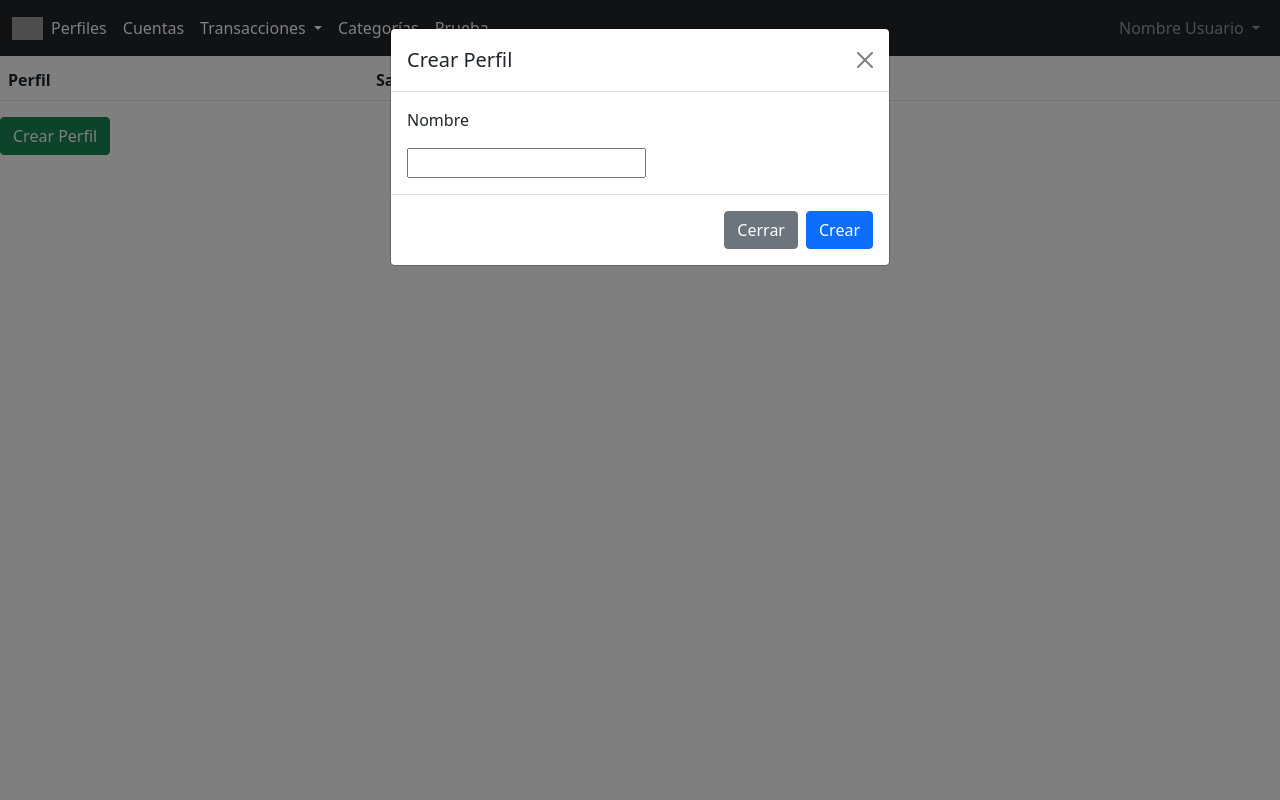
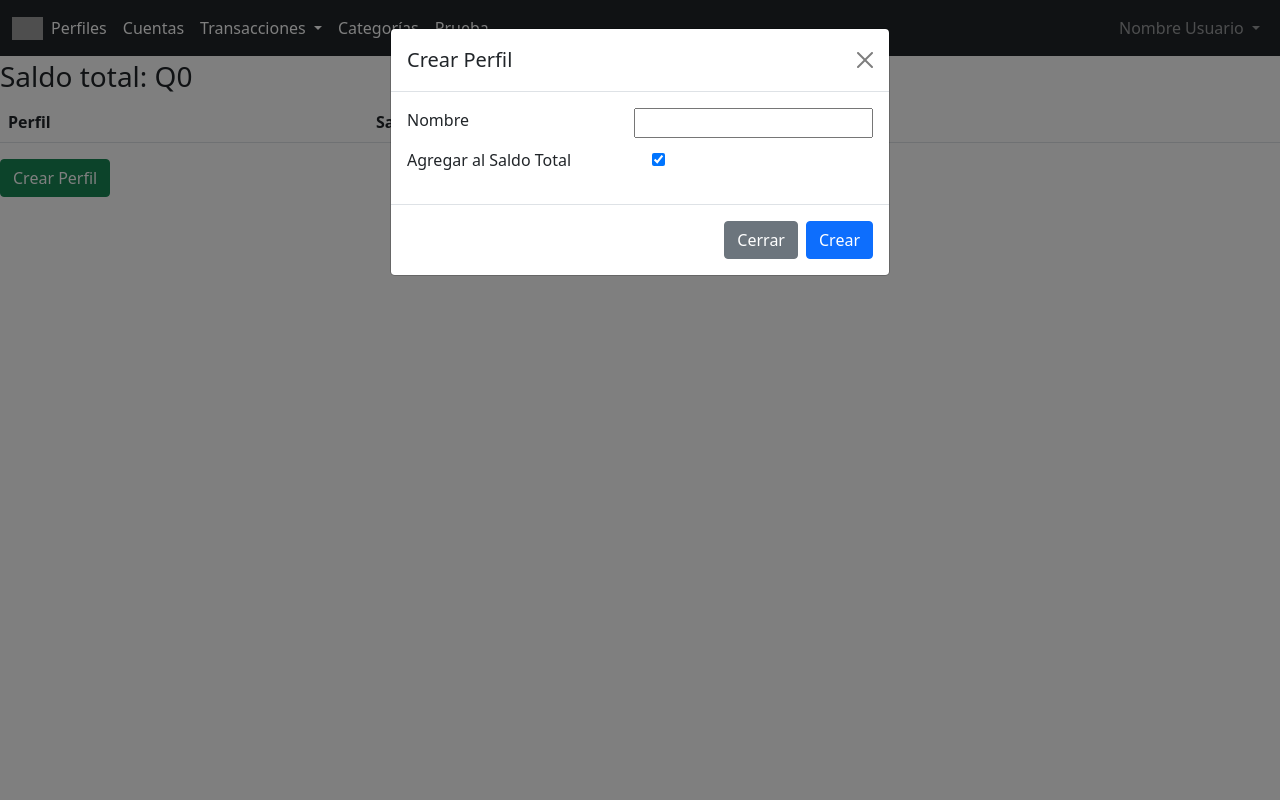
Before and after one commit to wachaleta/FinanzaVirtual, a Django app: page /perfiles/ in a window 1280 px wide, after a click on "Crear Perfil". Run offline with Django 4.2, Linux system fonts and the light colour scheme; the visitor is signed in with stand-in values (Sample User, id 1); data that the repository does not hold is empty; some libraries are stand-ins or nearby versions; grey boxes are pictures that could not be loaded.

Commit message:
Feat: Saldo total de los perfiles seleccionados

```diff
--- a/FinanzaVirtual/urls.py
+++ b/FinanzaVirtual/urls.py
@@ -22,6 +22,7 @@ from MiBancoVirtual.viewsets import *
 router = routers.DefaultRouter()
 router.register(r"perfil", PerfilViewSet, basename="perfil")
 router.register(r"perfil-por-id", PerfilPorIdViewSet, basename="perfil-por-id")
+router.register(r"total-saldo-perfiles", ObtenerSaldoTotalPerfilesViewSet, basename="total-saldo-perfiles")
 
 router.register(r"cuenta", CuentaViewSet, basename="cuenta")
 router.register(r"cuenta-por-id", CuentaPorIdViewSet, basename="cuenta-por-id")
--- a/MiBancoVirtual/models/PerfilModel.py
+++ b/MiBancoVirtual/models/PerfilModel.py
@@ -6,6 +6,7 @@ class Perfil(models.Model):
 
     id = models.AutoField(primary_key=True, unique=True)
     nombre = models.CharField(max_length=50)
+    agregarTotal = models.BooleanField(default=True)
     usuario = models.ForeignKey(User, on_delete=models.CASCADE)
 
     def __str__(self):
--- a/MiBancoVirtual/models/TransaccionModel.py
+++ b/MiBancoVirtual/models/TransaccionModel.py
@@ -17,6 +17,6 @@ class Transaccion(models.Model):
     fechaCreacion = models.DateTimeField(auto_now_add=True)
     # ordenante = models.ForeignKey(Subcuenta, related_name="SubcuentaOrdenante", on_delete=models.SET_NULL, null=True)
     # beneficiario = models.ForeignKey(Subcuenta, related_name="SubcuentaBeneficiaria", on_delete=models.SET_NULL, null=True)
-    ordenante = models.ForeignKey("MiBancoVirtual.Subcuenta", related_name="MiBancoVirtual.Transaccion.ordenante+", on_delete=models.SET_NULL, null=True)
-    beneficiario = models.ForeignKey("MiBancoVirtual.Subcuenta", related_name="MiBancoVirtual.Transaccion.beneficiario+", on_delete=models.SET_NULL, null=True)
+    ordenante = models.ForeignKey("MiBancoVirtual.Subcuenta", related_name="transaccion_ordenante", on_delete=models.SET_NULL, null=True)
+    beneficiario = models.ForeignKey("MiBancoVirtual.Subcuenta", related_name="transaccion_beneficiario", on_delete=models.SET_NULL, null=True)
     categoria = models.ForeignKey("MiBancoVirtual.Categoria", on_delete=models.PROTECT)
--- a/MiBancoVirtual/serializers/PerfilSerializer.py
+++ b/MiBancoVirtual/serializers/PerfilSerializer.py
@@ -12,6 +12,7 @@ class PerfilSerializer(serializers.ModelSerializer):
     def create(self, validated_data):
         x = Perfil.objects.create(
             nombre = validated_data["nombre"],
+            agregarTotal = validated_data["agregarTotal"],
             usuario = self.context["request"].user
         )
         return x
--- a/MiBancoVirtual/serializers/__init__.py
+++ b/MiBancoVirtual/serializers/__init__.py
@@ -2,7 +2,9 @@ from .CategoriaSerializer import CategoriaSerializer
 from .CuentaSerializer import CuentaSerializer
 from .GastoSerializer import GastoSerializer
 from .IngresoSerializer import IngresoSerializer
+
 from .PerfilSerializer import PerfilSerializer
+
 from .SubcuentaSerializer import SubcuentaSerializer
 from .TransferenciaSerializer import TransferenciaSerializer
 from .TransaccionCrearSerializer import TransaccionCrearSerializer
--- a/MiBancoVirtual/templates/perfiles/ver_perfiles.html
+++ b/MiBancoVirtual/templates/perfiles/ver_perfiles.html
@@ -16,6 +16,7 @@
             <div id="Alerta" style="position: fixed; top: 0; width: 100%; z-index: 101;"></div>
             <h1>{{mensaje}}</h1>
             <!-- Perfiles -->
+            <h3>Saldo total: Q[[ saldoTotalPerfiles ]]</h3>
             <table class="table">
                 <thead>
                     <tr>
@@ -48,8 +49,22 @@
                             <button type="button" class="btn-close" data-bs-dismiss="modal" aria-label="Close"></button>
                         </div>
                         <div class="modal-body">
-                                <p>Nombre</p>
-                                <input type="text" name="nombre" v-model="obj_perfil.nombre">
+                            <div class="row">
+                                <div class="col">
+                                    <p>Nombre</p>
+                                </div>
+                                <div class="col">
+                                    <input type="text" name="nombre" v-model="obj_perfil.nombre">
+                                </div>
+                            </div>
+                            <div class="row">
+                                <div class="col">
+                                    <p>Agregar al Saldo Total</p>
+                                </div>
+                                <div class="col">
+                                    <input type="checkbox" name="agregarTotal" v-model="obj_perfil.agregarTotal">
+                                </div>
+                            </div>
                         </div>
                         <div class="modal-footer">
                             <button type="button" id="cerrar_modificarPerfil" class="btn btn-secondary" data-bs-dismiss="modal">Cancelar</button>
@@ -89,8 +104,22 @@
                             <button type="button" class="btn-close" data-bs-dismiss="modal" aria-label="Close"></button>
                         </div>
                         <div class="modal-body">
-                            <p>Nombre</p>
-                            <input type="text" v-model="obj_perfil.nombre" name="nombre">
+                            <div class="row">
+                                <div class="col">
+                                    <p>Nombre</p>
+                                </div>
+                                <div class="col">
+                                    <input type="text" name="nombre" v-model="obj_perfil.nombre">
+                                </div>
+                            </div>
+                            <div class="row">
+                                <div class="col">
+                                    <p>Agregar al Saldo Total</p>
+                                </div>
+                                <div class="col">
+                                    <input type="checkbox" name="agregarTotal" v-model="obj_perfil.agregarTotal">
+                                </div>
+                            </div>
                         </div>
                         <div class="modal-footer">
                             <button type="button" id="cerrar_crearPerfil" class="btn btn-secondary" data-bs-dismiss="modal">Cerrar</button>
@@ -114,8 +143,10 @@
                     lista_perfiles: [],
                     obj_perfil: {
                         id: "",
-                        nombre: ""
-                    }
+                        nombre: "",
+                        agregarTotal: true
+                    },
+                    saldoTotalPerfiles: 0
                 },
                 methods: {
                     async obtenerPerfiles(){
@@ -125,6 +156,7 @@
                     async crearPerfil(){
                         const formData = new FormData()
                         formData.append("nombre", this.obj_perfil.nombre)
+                        formData.append("agregarTotal", this.obj_perfil.agregarTotal)
                         await fetch("../api/perfil/", {
                             method: "POST",
                             headers: {
@@ -135,23 +167,38 @@
                         this.obtenerPerfiles()
                         this.activarAlert("success", "Se ha creado el perfil <strong>"+this.obj_perfil.nombre+"</strong> correctamente!")
                     },
+                    async obtenerSaldoTotalPerfiles(){
+                        const response = await fetch("../api/total-saldo-perfiles/", {
+                            method: "GET",
+                            headers: {
+                                "X-CSRFToken": Cookies.get("csrftoken"),
+                            }
+                        })
+
+                        saldo = await response.json()
+                        this.saldoTotalPerfiles = saldo.saldo
+
+                    },
                     cargarPerfil(perfil){
                         if(perfil){
                             this.obj_perfil = {
                                 id: perfil.id,
-                                nombre: perfil.nombre
+                                nombre: perfil.nombre,
+                                agregarTotal: perfil.agregarTotal
                             }
                         }
                         else{
                             this.obj_perfil = {
-                            id: "",
-                            nombre: ""
-                        }
+                                id: "",
+                                nombre: "",
+                                agregarTotal: true
+                            }
                         }
                     },
                     async modificarPerfil(){
                         const formData = new FormData()
                         formData.append("nombre", this.obj_perfil.nombre)
+                        formData.append("agregarTotal", this.obj_perfil.agregarTotal)
                         await fetch("../api/perfil-por-id/" + this.obj_perfil.id + "/", {
                             method: "PUT",
                             headers: {
@@ -160,6 +207,7 @@
                         })
                         document.getElementById("cerrar_modificarPerfil").click()
                         this.obtenerPerfiles()
+                        this.obtenerSaldoTotalPerfiles()
                         this.activarAlert("success", "¡Se ha modificado el perfil <strong>"+this.obj_perfil.nombre+"</strong> correctamente!")
                     },
                     async eliminarPerfil(){
@@ -189,6 +237,7 @@
                 },
                 created() {
                     this.obtenerPerfiles()
+                    this.obtenerSaldoTotalPerfiles()
                 }
             });
         </script>
--- /dev/null
+++ b/MiBancoVirtual/viewsets/ObtenerSaldoTotalPerfilesViewSet.py
@@ -0,0 +1,31 @@
+from decimal import Decimal
+from rest_framework import viewsets
+from rest_framework.permissions import IsAuthenticated
+from django.db.models import Sum
+from rest_framework.response import Response
+
+from ..models import *
+from ..serializers import *
+
+class ObtenerSaldoTotalPerfilesViewSet(viewsets.ViewSet):
+
+    permission_classes = [IsAuthenticated]
+
+    def list(self, request):
+        idUsuario = self.request.user.id
+
+        lista_perfiles = Perfil.objects.filter(usuario=idUsuario).filter(agregarTotal=True)
+
+        lista_subcuentas = Subcuenta.objects.filter(perfil__in = lista_perfiles)
+
+        saldo_total = Transaccion.objects.filter(beneficiario__in = lista_subcuentas).aggregate(
+            saldo=Sum('monto')
+        )['saldo' or 0]
+
+        saldo_total -= Transaccion.objects.filter(ordenante__in = lista_subcuentas).aggregate(
+            saldo=Sum('monto')
+        )['saldo' or 0]
+
+        saldo_total = round(Decimal(saldo_total), 2)
+
+        return Response({'saldo': saldo_total})
--- a/MiBancoVirtual/viewsets/__init__.py
+++ b/MiBancoVirtual/viewsets/__init__.py
@@ -3,8 +3,11 @@ from .GastoViewSet import GastoViewSet
 from .CuentaViewSet import CuentaViewSet
 from .CuentaPorIdViewSet import CuentaPorIdViewSet
 from .IngresoViewSet import IngresoViewSet
+
 from .PerfilViewSet import PerfilViewSet
 from .PerfilPorIdViewSet import PerfilPorIdViewSet
+from .ObtenerSaldoTotalPerfilesViewSet import ObtenerSaldoTotalPerfilesViewSet
+
 from .SubcuentaViewSet import SubcuentaViewSet
 from .SubcuentaPorIdViewSet import SubcuentaPorIdViewSet
 from .TransferenciaViewSet import TransferenciaViewSet
```
Also changed, not shown: MiBancoVirtual/templates/cuentas/ver_cuentas.html (+4 -4 lines), MiBancoVirtual/migrations/0010_perfil_agregartotal.py (added).
